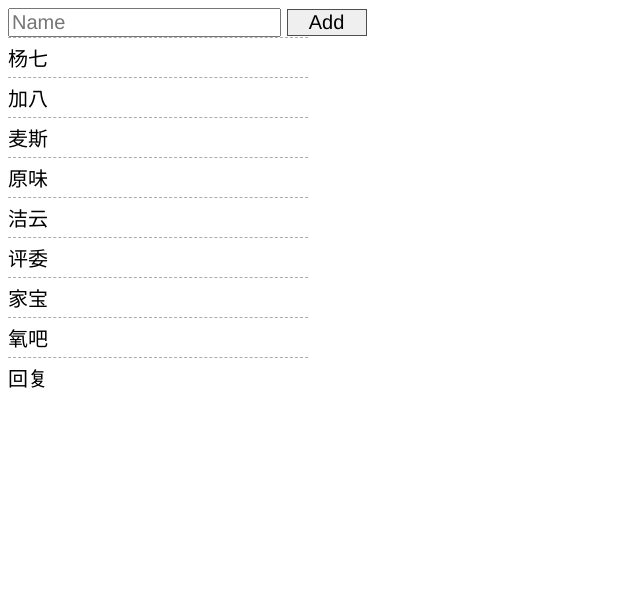
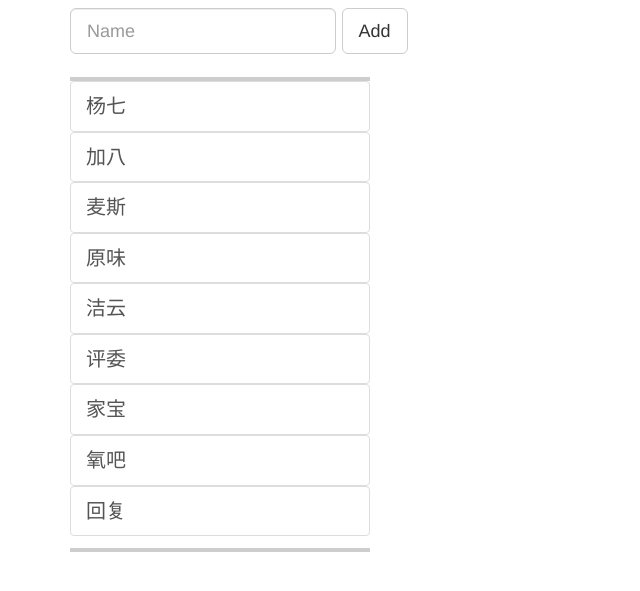
Before and after one commit to UlricGan/client_contact, a PHP site: page / in a window 1280 px wide. Shown: the top 591 px of the page, without its empty margins (0-640 px from the left). Run offline with PHP 8.4, Linux system fonts and the light colour scheme; data comes from the database, SQL or seed files in the repository; some libraries are stand-ins or nearby versions.

Commit message:
借用Bootstrap更改了UI样式

```diff
--- a/index.php
+++ b/index.php
@@ -3,17 +3,23 @@
   <head>
     <meta charset="utf-8">
     <title>Client Contact</title>
+    <meta name="viewport" content="width=device-width, initial-scale=1.0">
+    <link rel="stylesheet" href="http://cdn.bootcss.com/twitter-bootstrap/3.0.2/css/bootstrap.min.css">
     <link rel="stylesheet" href="style/mystyle.css">
     <script src="script/jquery-uncompressed-1.10.2.js" style="text/javascript"></script>
     <script src="script/behaviour.js" style="text/javascript"></script>
   </head>
   <body>
+    <div class="container">
     <div id="contact_list">
-      <form>
-        <input type="text" name="cname" placeholder="Name" id="cname">
-        <button type="button" class="button" id="add">Add</button>
+      <form class="navbar-form">
+        <div class="form-group">
+        <input type="text" name="cname" class="form-control input-lg" placeholder="Name" id="cname">
+        </div>
+        <button type="button" class="btn btn-default btn-lg" id="add">Add</button>
       </form>
       <div id="main">
+      <ul class="list-group">
         <?php
           require_once './php/config.php';
 
@@ -21,21 +27,27 @@
           $result=mysql_query($sql,$con);
           while($row=mysql_fetch_array($result)){
 		?>
-		<ul>
-			<li><a class='list_name'><?php echo $row['name']; ?></a></li>
-		</ul>
+			<li><a class='list_name list-group-item'><?php echo $row['name']; ?></a></li>
 		<?php
           }
           require_once './php/destruct.php';
 		?>
+      </ul>
+      <div class='glyphicon glyphicon-chevron-down down'></div>
+      <div class='glyphicon glyphicon-chevron-up up'></div>
       </div>
     </div>
     <div id="contact_detail">
       <div id="detail">
       </div>
-      <button type="button" id="edit" class="hide operate">编辑</button>
-      <button type="button" id="delete" class="hide">删除</button>
+      <div class="btn-group">
+        <button type="button" id="edit" class="hide operate btn btn-default btn-lg">编辑</button>
+        <button type="button" id="delete" class="hide btn btn-default btn-lg">删除</button>
+      </div>
     </div>
     <div id="edit_tip"></div>
+    </div>
+    <script src="http://cdn.bootcss.com/jquery/1.10.2/jquery.min.js"></script>
+    <script src="http://cdn.bootcss.com/twitter-bootstrap/3.0.2/js/bootstrap.min.js"></script>
   </body>
 </html>
--- a/script/behaviour.js
+++ b/script/behaviour.js
@@ -1,4 +1,12 @@
 $(document).ready(function(){
+
+  $(window).load(function(){
+    $.scrollIcon();
+  });
+
+  $('#main ul').scroll(function(){
+    $.scrollIcon();
+  });
 
   $("#cname").keyup(function(){
     var result=$("#cname").val();
@@ -19,7 +27,7 @@ $(document).ready(function(){
     var old_email=$('#choiced_email').text();
     var old_phno=$('#choiced_phno').text();
     var old_name=$('#choiced_name').text();
-    $("#detail").html("<label for='edit_name'>名字</label><input type='text' id='edit_name' disabled='disabled' value='"+old_name+"'><br><label for='edit_phno'>电话</label><input type='text' id='edit_phno' value='"+old_phno+"'><br><label for='edit_email'>电子邮件</label><input type='text' id='edit_email' value='"+old_email+"'><br><label for='edit_address'>地址</label><input type='text' id='edit_address' value='"+old_address+"'>");
+    $("#detail").html("<form class='navbar-form'><div class='form-group'><label for='edit_name'>名字</label><input type='text' id='edit_name' disabled='disabled' class='form-control input-lg' value='"+old_name+"'><br><label for='edit_phno'>电话</label><input type='text' id='edit_phno' class='form-control input-lg' value='"+old_phno+"'><br><label for='edit_email'>电子邮件</label><input type='text' class='form-control input-lg' id='edit_email' value='"+old_email+"'><br><label for='edit_address'>地址</label><input type='text' id='edit_address' class='form-control input-lg' value='"+old_address+"'></div></form>");
     $('.operate').attr('id','edit_save').text("保存");
   });
 
@@ -49,23 +57,31 @@ $(document).ready(function(){
   });
 
   $(document).on('click','#delete',function(){
+    var result=$("#cname").val();
     var delete_name=$('#choiced_name').text();
-    url="php/delete.php"
-    url=url+"?name="+delete_name;
-    url=url+"&sid="+Math.random();
+    url="php/delete.php?name="+delete_name+"&sid="+Math.random();
+    var surl="php/search.php?name="+result+"&sid="+Math.random();
     $.get(url,function(data){
-       $.searchNa(data);
        $("#detail").html('');
        $('.operate').addClass('hide');
        $('#delete').addClass('hide');
+       $.ajax({
+         url: surl,
+         type: 'get',
+         success: function(datas){
+           $.searchNa(datas);
+          }
+        });
     });
   });
 
   $("#add").click(function() {
-     $("#detail").html("<label for='add_name'>名字</label><input type='text' id='add_name'><br><label for='add_phno'>电话</label><input type='text' id='add_phno'><br><label for='add_email'>电子邮件</label><input type='text' id='add_email'><br><label for='add_address'>地址</label><input type='text' id='add_address'>");
+     $("#detail").html("<form class='navbar-form'><div class='form-group'><label for='add_name'>名字</label><input type='text' id='add_name' class='form-control input-lg'><br><label for='add_phno'>电话</label><input type='text' id='add_phno' class='form-control input-lg'><br><label for='add_email'>电子邮件</label><input type='text' id='add_email' class='form-control input-lg'><br><label for='add_address'>地址</label><input type='text' id='add_address' class='form-control input-lg'></div></form>");
      $('.clicked').removeClass('clicked');
      $('#delete').removeClass('hide');
      $('.operate').removeClass('hide').attr('id','save').text("保存");
+     //alert($('#main li:last-child').offset().top);
+     //alert($('#main ul').scrollTop());
   });
 
   $(document).on('click','#save',function(){
@@ -131,12 +147,13 @@ $(document).ready(function(){
         var list_item='';
         if(js_name.length){
           for(i=0;i<js_name.length;i++){
-            list_item+="<li><a class='list_name'>"+js_name[i]+"</a></li>";
+            list_item+="<li><a class='list_name list-group-item'>"+js_name[i]+"</a></li>";
           }
-          $('#main').html("<ul>"+list_item+"</ul>");
+          $('#main .list-group').html(list_item);
         }else{
-          $('#main').html("");
+          $('#main .list-group').html("");
         }
+        $.scrollIcon();
         var nowClick=$('#choiced_name');
         if(nowClick){
           var nowClickText=nowClick.text();
@@ -145,9 +162,43 @@ $(document).ready(function(){
             if($(this).text()===nowClickText){
               if(!$(this).hasClass('clicked')){
                 $(this).addClass('clicked');
+                $(this).position().top=425;
               }
             }
           });
         }
   }});
+
+  $.extend({scrollIcon:function(){
+    var sIcon=$('#main .down');
+    var uIcon=$('#main .up')
+    var jj=$('#main ul li a');
+    if(jj.text()){
+      if($('#main li:last-child').position().top<=425){
+        if(!sIcon.hasClass('hidden')){
+          sIcon.addClass('hidden');
+        }
+      }else{
+        if(sIcon.hasClass('hidden')){
+          sIcon.removeClass('hidden');
+        }
+      }
+      if($('#main li:first-child').position().top<0){
+        if(uIcon.hasClass('hidden')){
+          uIcon.removeClass('hidden');
+        }
+      }else{
+        if(!uIcon.hasClass('hidden')){
+          uIcon.addClass('hidden');
+        }
+      }
+    }else{
+      if(!sIcon.hasClass('hidden')){
+        sIcon.addClass('hidden');
+      }
+      if(!uIcon.hasClass('hidden')){
+          uIcon.addClass('hidden');
+        }
+    }
+  }});
 });
--- a/style/mystyle.css
+++ b/style/mystyle.css
@@ -23,25 +23,98 @@ dd{
   margin-left: 30px;
 }
 
-button{
-  cursor: pointer;
-}
 #contact_list{
   float: left;
 }
 
-#main ul{
+#main{
+  position: relative;
+  margin-top: 23px;
   width: 300px;
 }
 
-#main li{
+#main ul{
+  border-top: 4px #cdcdcd solid;
+  border-bottom: 4px #cdcdcd solid;
+  width: 300px;
+  height: 475px;
+  overflow-y: scroll;
+  position: relative;
 }
 
-#main a{
-  display: block;
+#main .down, #main .up{
+  -ms-filter:"progid:DXImageTransform.Microsoft.Alpha(Opacity=50)";
+  filter: alpha(opacity=50);
+  opacity: 0.5;
+  position: absolute;
+  left: 45%;
+}
+
+#main .down{
+  -webkit-animation:scrollDown 0.35s linear infinite alternate;
+  -moz-animation:scrollDown 0.35s linear infinite alternate;
+  -ms-animation:scrollDown 0.35s linear infinite alternate;
+  -o-animation:scrollDown 0.35s linear infinite alternate;
+  animation:scrollDown 0.35s linear infinite alternate;
+}
+
+#main .up{
+  -webkit-animation:scrollup 0.35s linear infinite alternate;
+  -moz-animation:scrollup 0.35s linear infinite alternate;
+  -ms-animation:scrollup 0.35s linear infinite alternate;
+  -o-animation:scrollup 0.35s linear infinite alternate;
+  animation:scrollup 0.35s linear infinite alternate;
+}
+
+@-webkit-keyframes scrollDown{
+  from {top:93%;}
+  to   {top:95%;}
+}
+@-moz-keyframes scrollDown{
+  from {top:93%;}
+  to   {top:95%;}
+}
+@keyframes scrollDown{
+  from {top:93%;}
+  to   {top:95%;}
+}
+@-o-keyframes scrollDown{
+  from {top:93%;}
+  to   {top:95%;}
+}
+
+@keyframes "scrollup" {
+ from {top: 3%;}
+ to {top: 1%;}
+}
+
+@-moz-keyframes scrollup {
+ from {top: 3%;}
+ to {top: 1%;}
+}
+
+@-webkit-keyframes "scrollup" {
+ from {top: 3%;}
+ to {top: 1%;}
+}
+
+@-ms-keyframes "scrollup" {
+ from {top: 3%;}
+ to {top: 1%;}
+}
+
+@-o-keyframes "scrollup" {
+ from {top: 3%;}
+ to {top: 1%;}
+}
+
+
+a{
+  /*display: block;
   border-top:1px #acacac dashed;
   cursor: pointer;
-  padding: 5px 0;
+  padding: 5px 0;*/
+  cursor: pointer;
 }
 
 
@@ -50,24 +123,24 @@ button{
 }
 
 #main a.clicked{
-  background-color: #37657e;
-  color: #c9dfff;
+  background-color: #428bca;
+  color: white;
 }
 
-.button{
-  border: 1px #4e4e4e solid;
-  width: 80px;
-}
-
-.button:hover{
-  background-color: #424297;
-  color: white;
-  cursor: pointer;
+.navbar-form{
+  padding-left: 0;
 }
 
 #contact_detail{
   float: left;
   margin-left: 50px;
+  height: 550px;
+  position: relative;
+}
+
+.btn-group{
+  position: absolute;
+  bottom:0;
 }
 
 .hide{
```
